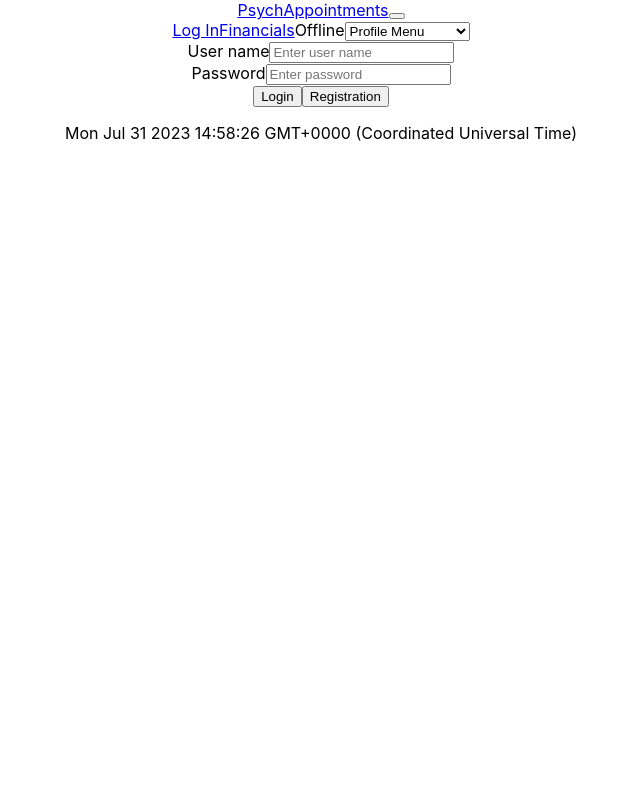
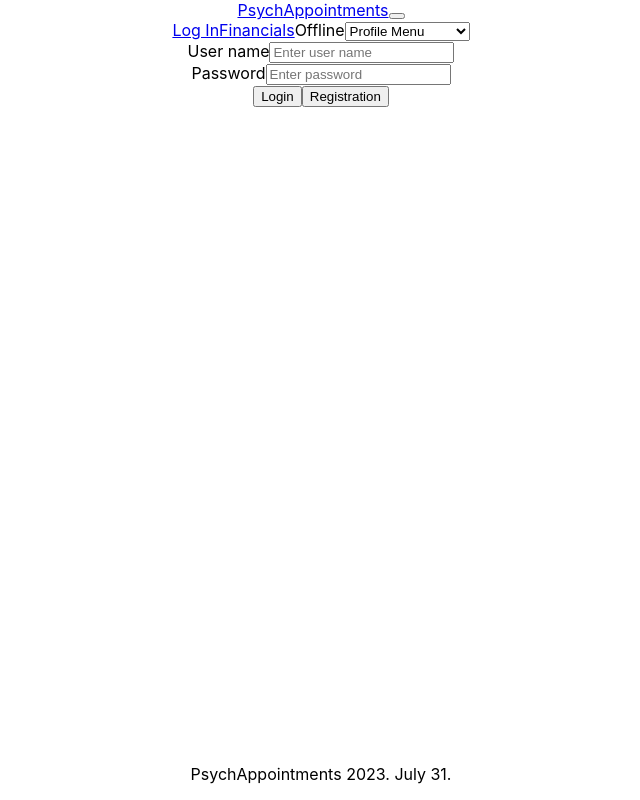
Before and after one commit to horvathv01/psychappointments-web-app, a React (Create React App) app: page /login in a window 1280 px wide. Shown: the whole page, without its empty margins (319-959 px from the left). Built offline with nearby package versions, Linux system fonts and the light colour scheme.

Commit message:
add css to footer

```diff
--- a/src/App.css
+++ b/src/App.css
@@ -36,3 +36,10 @@
     transform: rotate(360deg);
   }
 }
+
+.footer {
+  position: absolute;
+  bottom: 0;
+  left: 0;
+  width: 100%;
+}
--- a/src/Components/Footer.jsx
+++ b/src/Components/Footer.jsx
@@ -2,10 +2,11 @@
 
 export default function Footer(){
     const date = new Date();
+    const months = ["January", "February", "March", "April", "May", "June", "July", "August", "September", "October", "November", "December"];
 
     return(
         <div className="footer">
-            <p>{date.toString()}</p>
+            <p>{`PsychAppointments ${date.getFullYear()}. ${months[date.getMonth()]} ${date.getDate()}.`}</p>
         </div>
     )
 }
```
